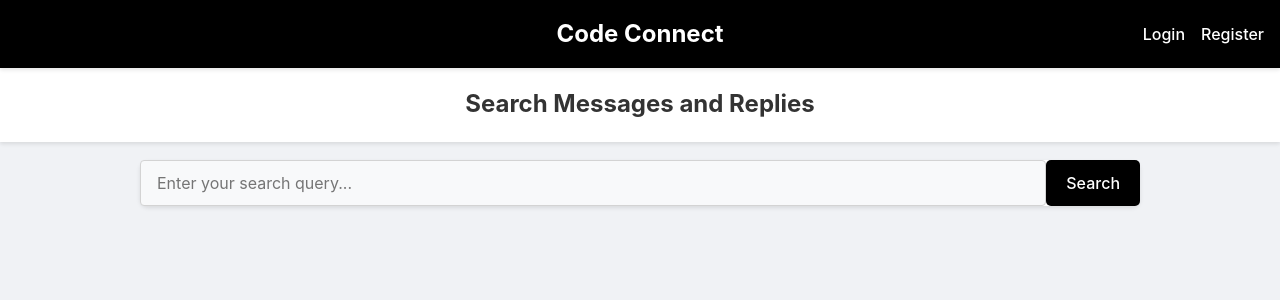
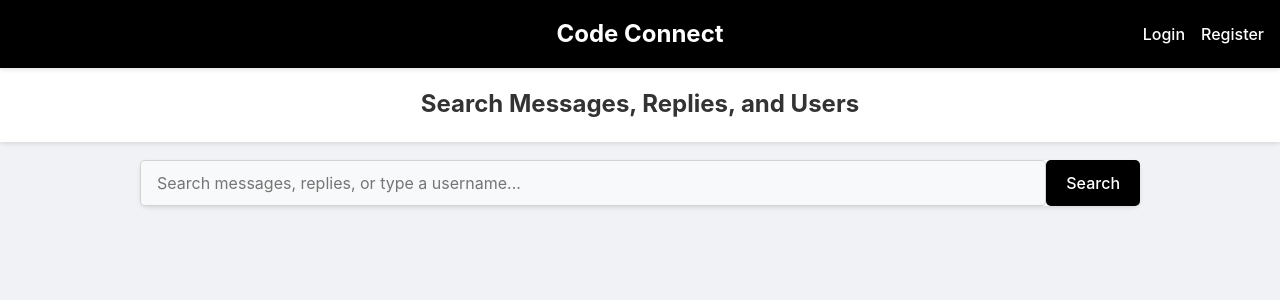
Before and after one commit to ninshot/Coder-sBlog, a React (Vite) app in the folder frontend/: page /search in a window 1280 px wide. Shown: the top 300 px of the page. Built offline with nearby package versions, Linux system fonts and the light colour scheme.

Commit message:
Seacrh bar part 1 implemented

```diff
--- a/frontend/src/pages/SearchPage.jsx
+++ b/frontend/src/pages/SearchPage.jsx
@@ -59,14 +59,14 @@ const SearchPage = () => {
   return (
     <div className="search-page">
       <div className="search-header">
-        <h2>Search Messages and Replies</h2>
+        <h2>Search Messages, Replies, and Users</h2>
       </div>
       <div className="search-container">
         <form className="search-form" onSubmit={handleSearch}>
           <input
             type="text"
             className="search-input"
-            placeholder="Enter your search query..."
+            placeholder="Search messages, replies, or type a username..."
             value={searchQuery}
             onChange={(e) => setSearchQuery(e.target.value)}
           />
```
